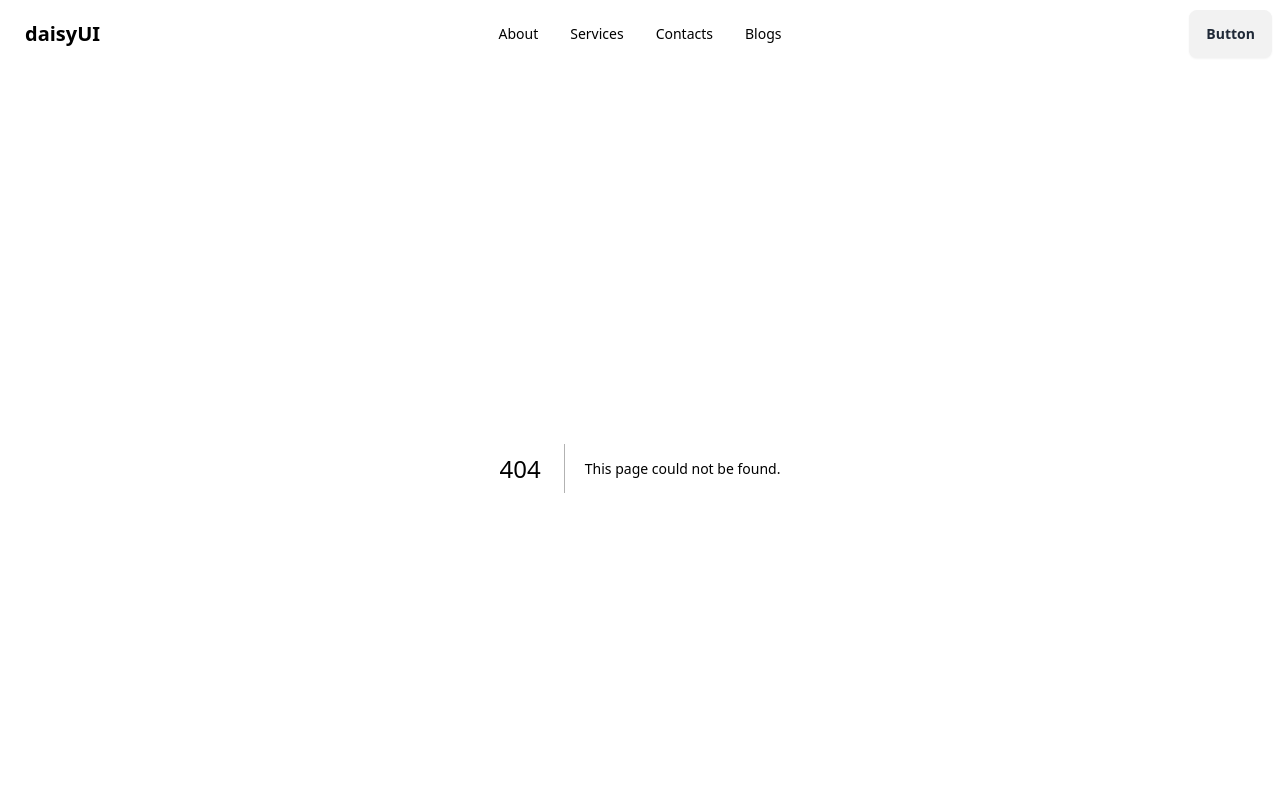
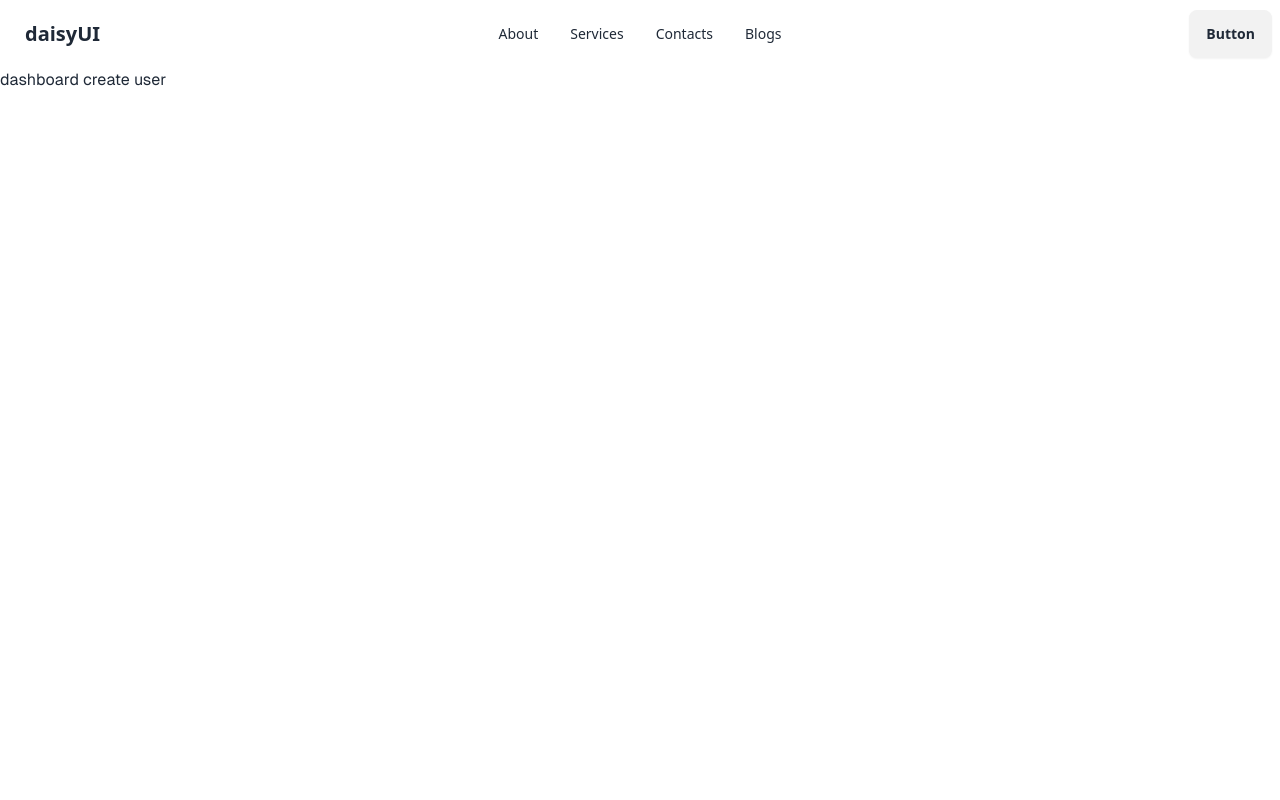
Before and after one commit to Zakaria-24/Next-Milestone, a Next.js app: page /createUser in a window 1280 px wide. Before the commit this address had no page. Shown: the top 800 px of the page. Built offline with nearby package versions, Linux system fonts and the light colour scheme.

Commit message:
create group route with dashboard

```diff
--- /dev/null
+++ b/src/app/(dashboards)/createUser/page.tsx
@@ -0,0 +1,11 @@
+
+
+const page = () => {
+    return (
+        <div>
+            dashboard create user
+        </div>
+    );
+};
+
+export default page;
--- /dev/null
+++ b/src/app/(dashboards)/dashboard/page.tsx
@@ -0,0 +1,11 @@
+
+
+const page = () => {
+    return (
+        <div>
+            dashboard
+        </div>
+    );
+};
+
+export default page;
```
